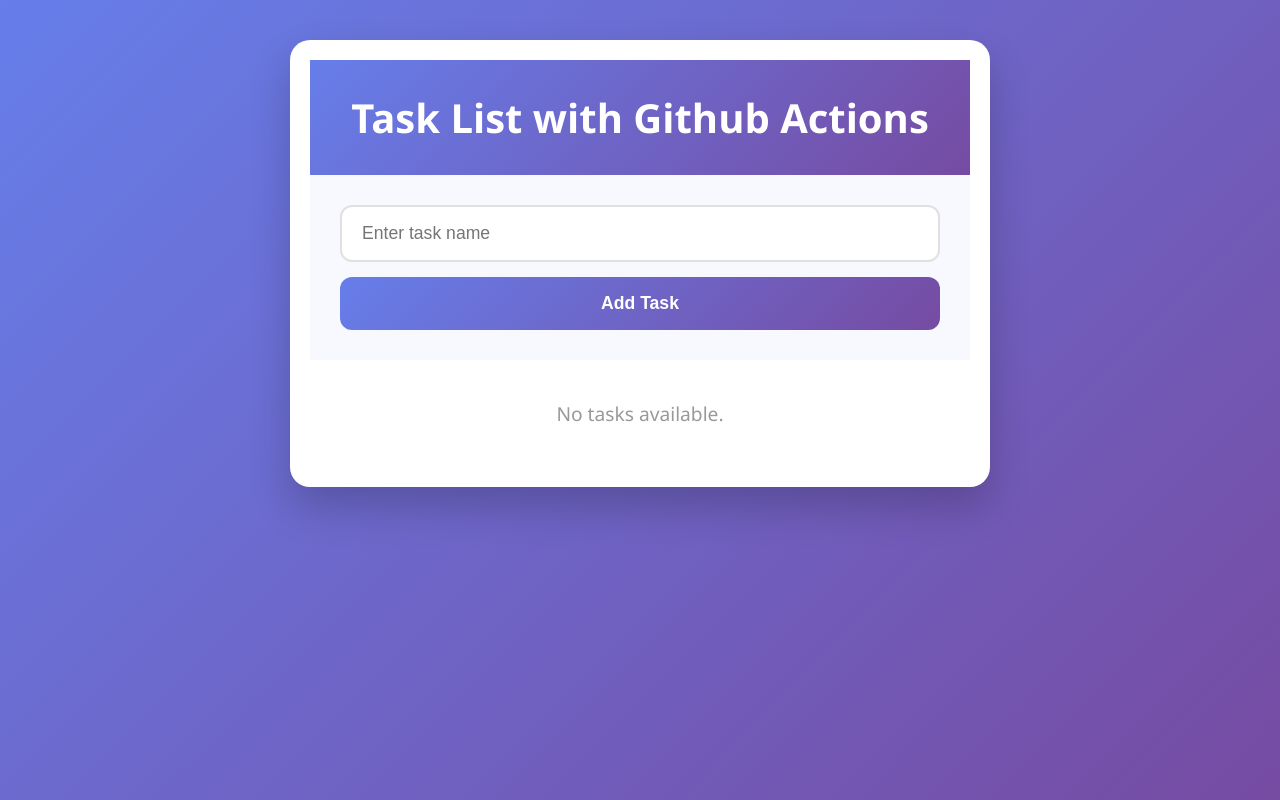
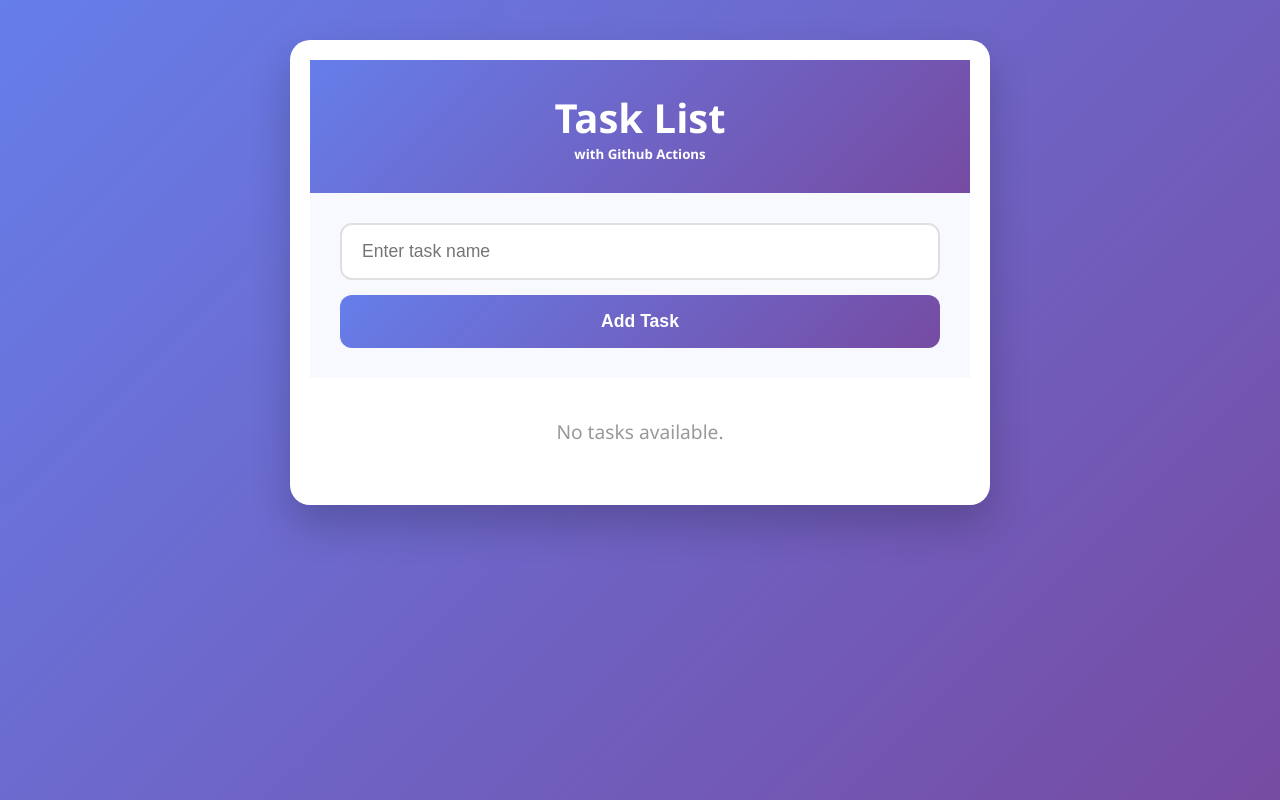
Before and after one commit to sumedhsph/TaskList, a React (Vite) app: page / in a window 1280 px wide. Built offline with nearby package versions, Linux system fonts and the light colour scheme.

Commit message:
minor fix

```diff
--- a/src/App.tsx
+++ b/src/App.tsx
@@ -40,7 +40,8 @@
   return (
     <main className="app-container">
       <header className="header">
-        <h1 className="heading">Task List with Github Actions</h1>
+        <h1 className="heading">Task List</h1>
+        <h5>with Github Actions</h5>
       </header>
 
       <form onSubmit={handleSubmit} className="form-container">
```
